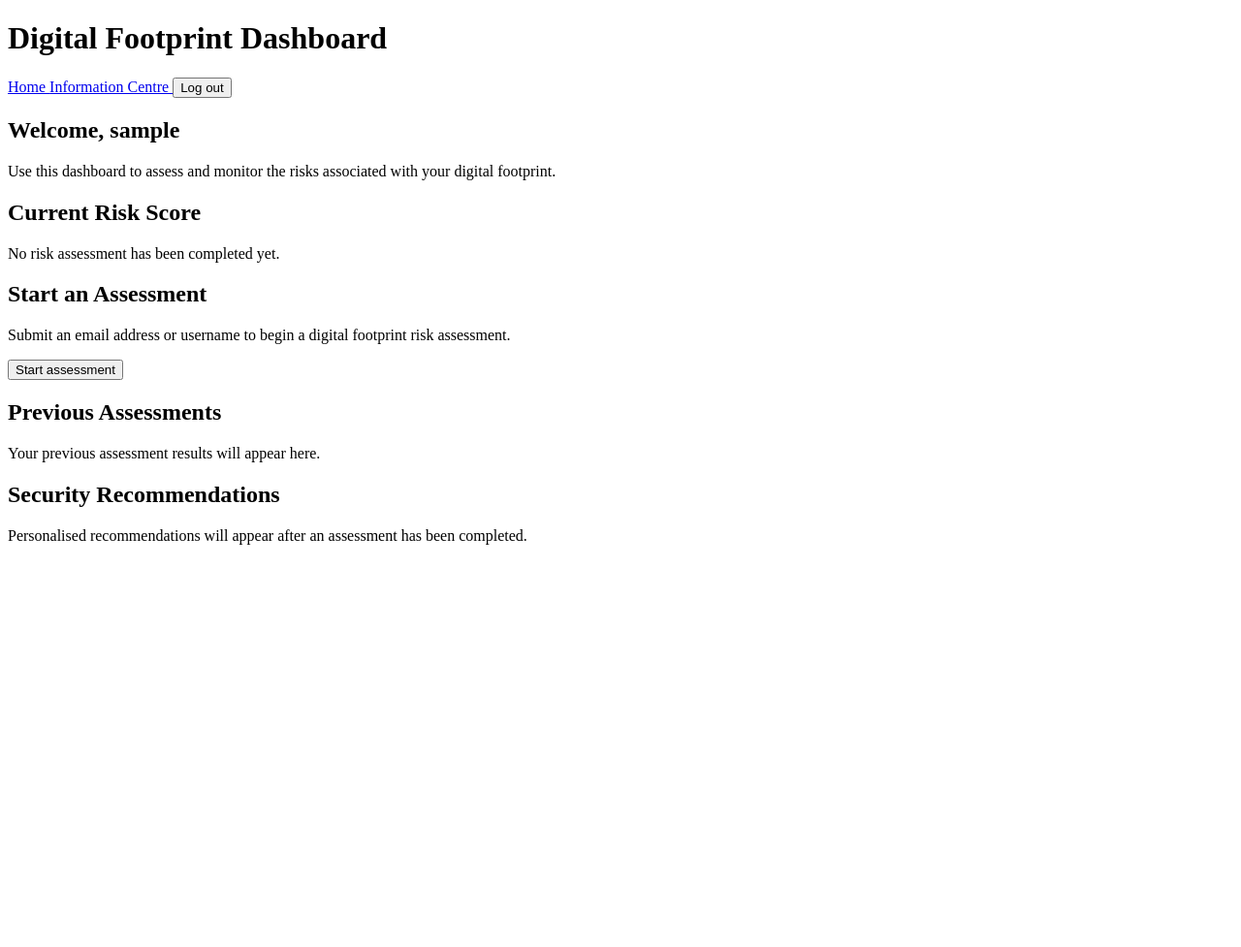
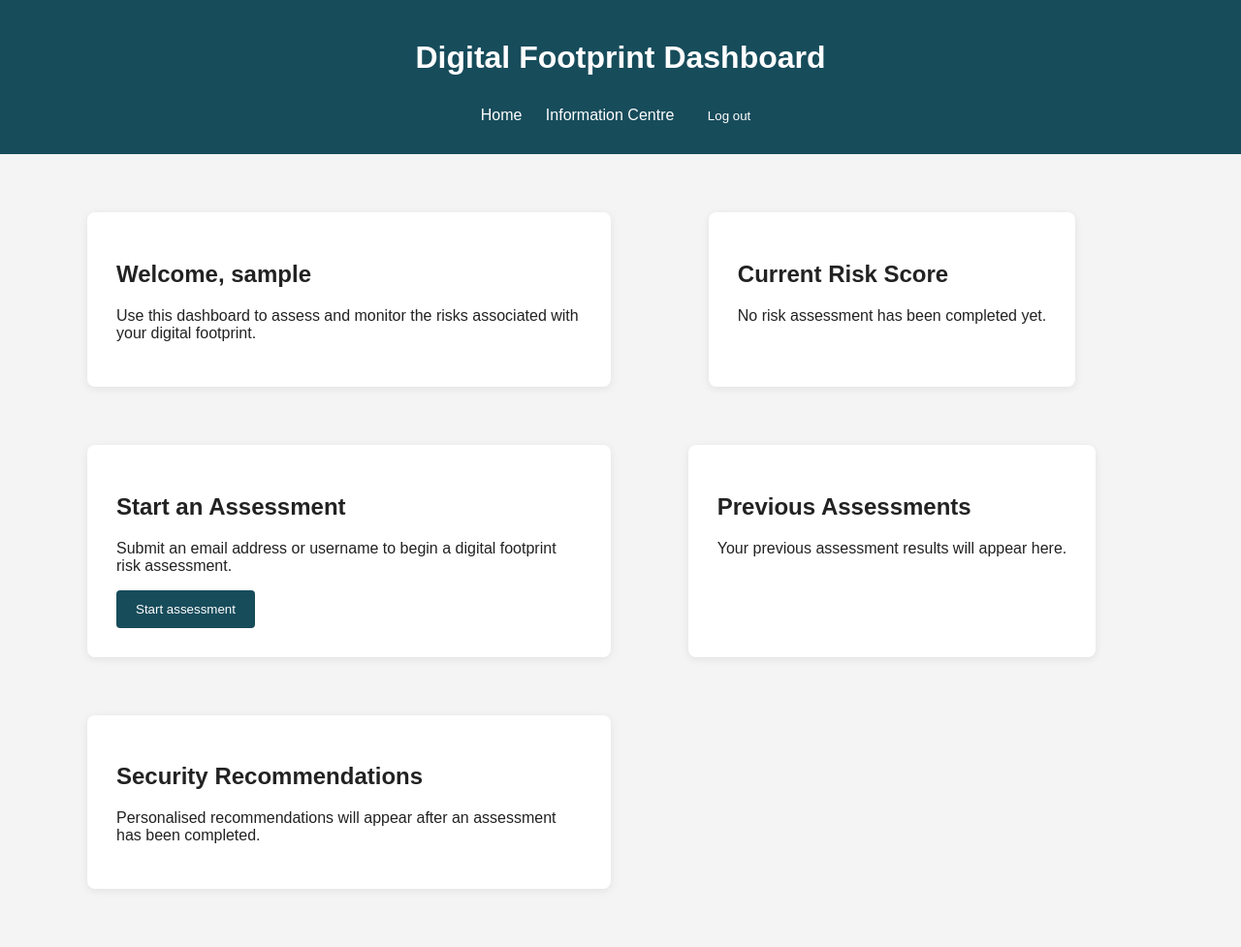
Before and after one commit to Thomas-BBarker/Section-3-Agile-Development-Accounts-creation-Dashboard-implementation-ATTEMPT-3, a Django app: page /accounts/dashboard/ in a window 1280 px wide. Shown: the whole page at 97% size. Before the commit the page ends 562 px from the top, so only its background shows below. Run offline with Django 5.2, Linux system fonts and the light colour scheme; the visitor is signed in with stand-in values (Sample User, id 1).

Commit message:
updates to keep HTML and CSS layou consistent

```diff
--- a/accounts/templates/accounts/dashboard.html
+++ b/accounts/templates/accounts/dashboard.html
@@ -1,14 +1,11 @@
+{% load static %}
 <!DOCTYPE html>
 <html lang="en">
 <head>
     <meta charset="UTF-8">
-
-    <meta
-        name="viewport"
-        content="width=device-width, initial-scale=1.0"
-    >
-
+    <meta name="viewport" content="width=device-width, initial-scale=1.0">
     <title>Risk Dashboard</title>
+    <link rel="stylesheet" href="{% static 'home/css/style.css' %}">
 </head>
 
 <body>
@@ -16,77 +13,53 @@
         <h1>Digital Footprint Dashboard</h1>
 
         <nav>
-            <a href="{% url 'home:home' %}">
-                Home
-            </a>
+            <a href="{% url 'home:home' %}">Home</a>
+            <a href="{% url 'home:information-centre' %}">Information Centre</a>
 
-            <a href="{% url 'home:information-centre' %}">
-                Information Centre
-            </a>
-
-            <form
-                method="post"
-                action="{% url 'accounts:logout' %}"
-                style="display: inline;"
-            >
+            <form method="post" action="{% url 'accounts:logout' %}" class="logout-form">
                 {% csrf_token %}
-
-                <button type="submit">
-                    Log out
-                </button>
+                <button type="submit">Log out</button>
             </form>
         </nav>
     </header>
 
     <main>
-        <section>
-            <h2>
-                Welcome, {{ user.username }}
-            </h2>
-
+        <div class="dashboard-layout">
+            <section class="dashboard-card">
+                <h2>Welcome, {{ user.username }}</h2>
                 <p>
                     Use this dashboard to assess and monitor the risks
                     associated with your digital footprint.
                 </p>
             </section>
 
-        <section>
+            <section class="dashboard-card">
                 <h2>Current Risk Score</h2>
-
-            <p>
-                No risk assessment has been completed yet.
-            </p>
+                <p>No risk assessment has been completed yet.</p>
             </section>
 
-        <section>
+            <section class="dashboard-card">
                 <h2>Start an Assessment</h2>
-
                 <p>
                     Submit an email address or username to begin a digital
                     footprint risk assessment.
                 </p>
-
-            <button type="button">
-                Start assessment
-            </button>
+                <button type="button">Start assessment</button>
             </section>
 
-        <section>
+            <section class="dashboard-card">
                 <h2>Previous Assessments</h2>
-
-            <p>
-                Your previous assessment results will appear here.
-            </p>
+                <p>Your previous assessment results will appear here.</p>
             </section>
 
-        <section>
+            <section class="dashboard-card">
                 <h2>Security Recommendations</h2>
-
                 <p>
                     Personalised recommendations will appear after an
                     assessment has been completed.
                 </p>
             </section>
+        </div>
     </main>
 </body>
 </html>
--- a/home/static/home/css/style.css
+++ b/home/static/home/css/style.css
@@ -22,34 +22,108 @@ nav a {
     text-decoration: none;
 }
 
+nav a:hover {
+    text-decoration: underline;
+}
+
 main {
     padding: 40px 20px;
 }
 
-.welcome-section {
+.welcome-section,
+.auth-card,
+.dashboard-card,
+.dashboard-section {
     background-color: white;
     max-width: 700px;
-    margin: auto;
-    padding: 40px;
-    text-align: center;
+    margin: 20px auto;
+    padding: 30px;
     border-radius: 8px;
+    box-shadow: 0 2px 8px rgba(0, 0, 0, 0.08);
 }
 
-button {
+.welcome-section {
+    text-align: center;
+}
+
+button,
+.button-link {
     background-color: #174c5b;
     color: white;
     border: none;
     padding: 12px 20px;
     cursor: pointer;
+    text-decoration: none;
+    display: inline-block;
+    border-radius: 4px;
 }
 
-button:hover {
+button:hover,
+.button-link:hover {
     background-color: #0f3540;
+}
+
+.auth-card h2,
+.dashboard-section h2,
+.welcome-section h2 {
+    color: #174c5b;
+}
+
+.form-field {
+    margin-bottom: 18px;
+}
+
+.form-field label {
+    display: block;
+    margin-bottom: 6px;
+    font-weight: bold;
+}
+
+.form-field input {
+    width: 100%;
+    padding: 10px;
+    box-sizing: border-box;
+    border: 1px solid #cccccc;
+    border-radius: 4px;
+}
+
+.form-errors,
+.errorlist {
+    color: #b00020;
+    margin: 0 0 12px;
+    padding-left: 16px;
+}
+
+.auth-actions,
+.dashboard-layout {
+    display: grid;
+    gap: 20px;
+}
+
+.dashboard-layout {
+    max-width: 1100px;
+    margin: auto;
+    grid-template-columns: repeat(2, 1fr);
+}
+
+.dashboard-card,
+.dashboard-section {
+    max-width: none;
+}
+
+.logout-form {
+    display: inline;
 }
 
 footer {
     text-align: center;
     padding: 20px;
+}
+
+@media (max-width: 850px) {
+    .dashboard-layout {
+        grid-template-columns: 1fr;
+    }
 }
 .information-introduction {
     max-width: 800px;
```
Also changed, not shown: accounts/templates/accounts/login.html (+24 -27 lines), accounts/templates/accounts/register.html (+15 -24 lines). Lines whose indentation alone changed are shown as unchanged.
